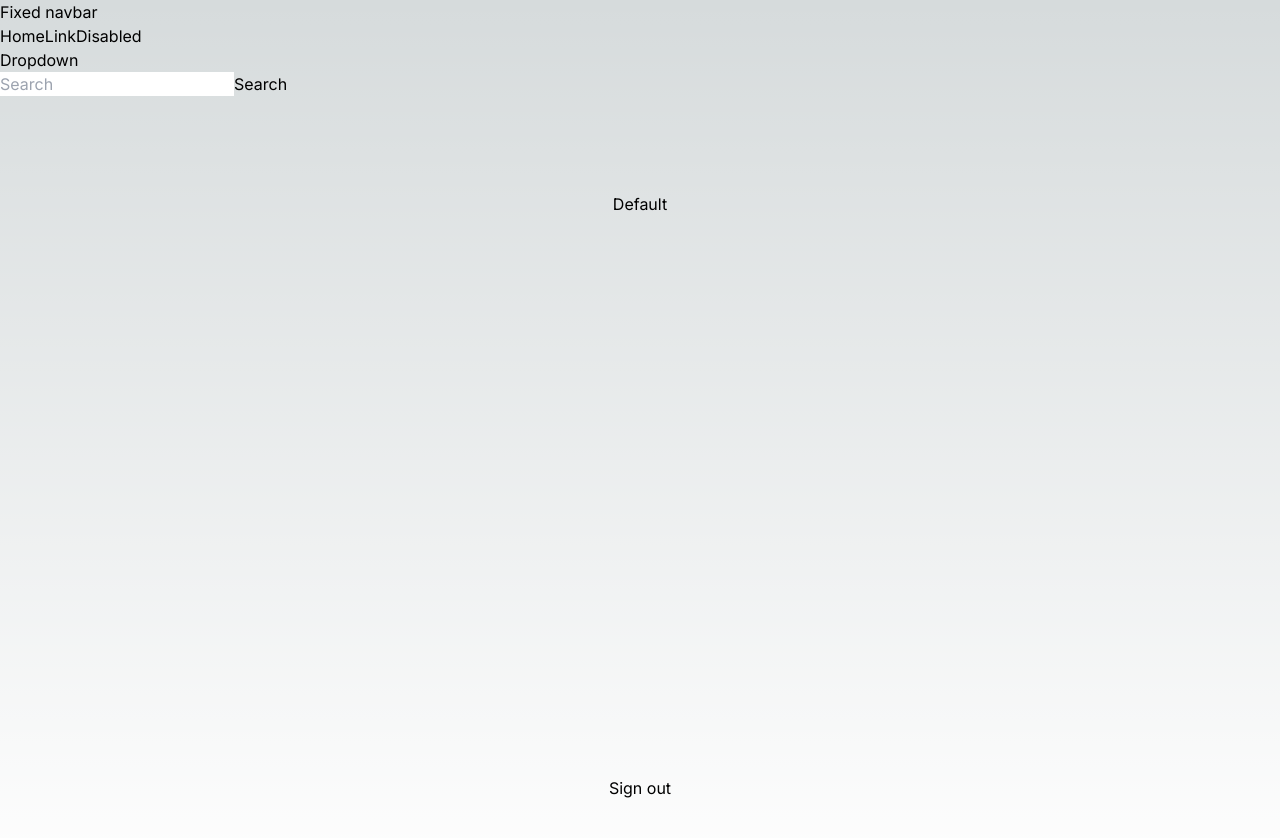
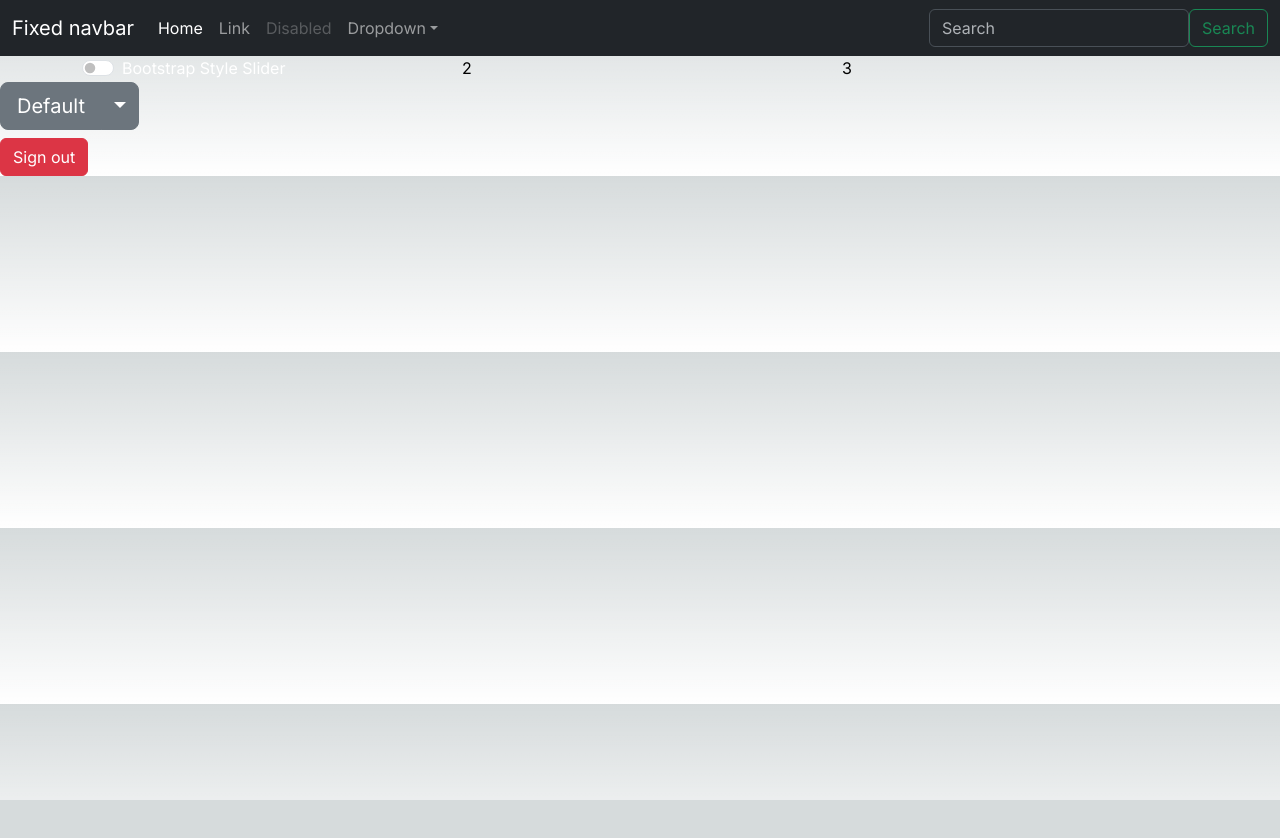
Before and after one commit to drewhack/testnextapp, a Next.js app: page /app in a window 1280 px wide. Shown: the top 838 px of the page. After the commit the page ends 800 px from the top, so only its background shows below. Built offline with nearby package versions, Linux system fonts and the light colour scheme.

Commit message:
tailwind removal

```diff
--- a/src/app/app/page.tsx
+++ b/src/app/app/page.tsx
@@ -5,8 +5,8 @@ import ThemeSwitcher from '@/components/bs-themeswitcher'
 
 export default function Home() {
   return (
-    <main className="flex min-h-screen flex-col items-center justify-between p-24">
-
+    <main className="tw-flex tw-min-h-screen tw-flex-col tw-items-center tw-justify-between tw-p-24">
+      <BootstrapRow />
       <ThemeSwitcher />
       <SignOutButton />
     </main>
--- a/src/app/globals.css
+++ b/src/app/globals.css
@@ -1,6 +1,4 @@
-@tailwind base;
-@tailwind components;
-@tailwind utilities;
+
 @import "~bootstrap/dist/css/bootstrap.min.css";
 
 :root {
@@ -62,77 +60,3 @@ body {
 /* end signup form */
 
 /* navbar and footer */
-
-.bd-placeholder-img {
-  font-size: 1.125rem;
-  text-anchor: middle;
-  -webkit-user-select: none;
-  -moz-user-select: none;
-  user-select: none;
-}
-
-@media (min-width: 768px) {
-  .bd-placeholder-img-lg {
-    font-size: 3.5rem;
-  }
-}
-
-.b-example-divider {
-  width: 100%;
-  height: 3rem;
-  background-color: rgba(0, 0, 0, .1);
-  border: solid rgba(0, 0, 0, .15);
-  border-width: 1px 0;
-  box-shadow: inset 0 .5em 1.5em rgba(0, 0, 0, .1), inset 0 .125em .5em rgba(0, 0, 0, .15);
-}
-
-.b-example-vr {
-  flex-shrink: 0;
-  width: 1.5rem;
-  height: 100vh;
-}
-
-.bi {
-  vertical-align: -.125em;
-  fill: currentColor;
-}
-
-.nav-scroller {
-  position: relative;
-  z-index: 2;
-  height: 2.75rem;
-  overflow-y: hidden;
-}
-
-.nav-scroller .nav {
-  display: flex;
-  flex-wrap: nowrap;
-  padding-bottom: 1rem;
-  margin-top: -1px;
-  overflow-x: auto;
-  text-align: center;
-  white-space: nowrap;
-  -webkit-overflow-scrolling: touch;
-}
-
-.btn-bd-primary {
-  --bd-violet-bg: #712cf9;
-  --bd-violet-rgb: 112.520718, 44.062154, 249.437846;
-
-  --bs-btn-font-weight: 600;
-  --bs-btn-color: var(--bs-white);
-  --bs-btn-bg: var(--bd-violet-bg);
-  --bs-btn-border-color: var(--bd-violet-bg);
-  --bs-btn-hover-color: var(--bs-white);
-  --bs-btn-hover-bg: #6528e0;
-  --bs-btn-hover-border-color: #6528e0;
-  --bs-btn-focus-shadow-rgb: var(--bd-violet-rgb);
-  --bs-btn-active-color: var(--bs-btn-hover-color);
-  --bs-btn-active-bg: #5a23c8;
-  --bs-btn-active-border-color: #5a23c8;
-}
-.bd-mode-toggle {
-  z-index: 1500;
-}
-
-/* end navbar and footer */
--- a/src/components/bs-header.tsx
+++ b/src/components/bs-header.tsx
@@ -4,8 +4,8 @@ import { Navbar, Nav, Button, Form, FormControl, Container, NavDropdown } from "
 function BsHeader() {
     return (
         <header>
-            <Container>
-            <Navbar collapseOnSelect  bg="dark" data-bs-theme="dark" fixed="top" expand="md">
+
+            <Navbar collapseOnSelect  bg="dark" data-bs-theme="dark" expand="md">
                 <Container fluid>
                     <Navbar.Brand href="#">Fixed navbar</Navbar.Brand>
 
@@ -38,7 +38,7 @@ function BsHeader() {
             </Navbar.Collapse>
             </Container>
             </Navbar>
-            </Container>
+
       </header>
 )};
 
--- a/tailwind.config.js
+++ b/tailwind.config.js
@@ -15,4 +15,5 @@ module.exports = {
     },
   },
   plugins: [],
+  prefix: 'tw-',
 }
```
